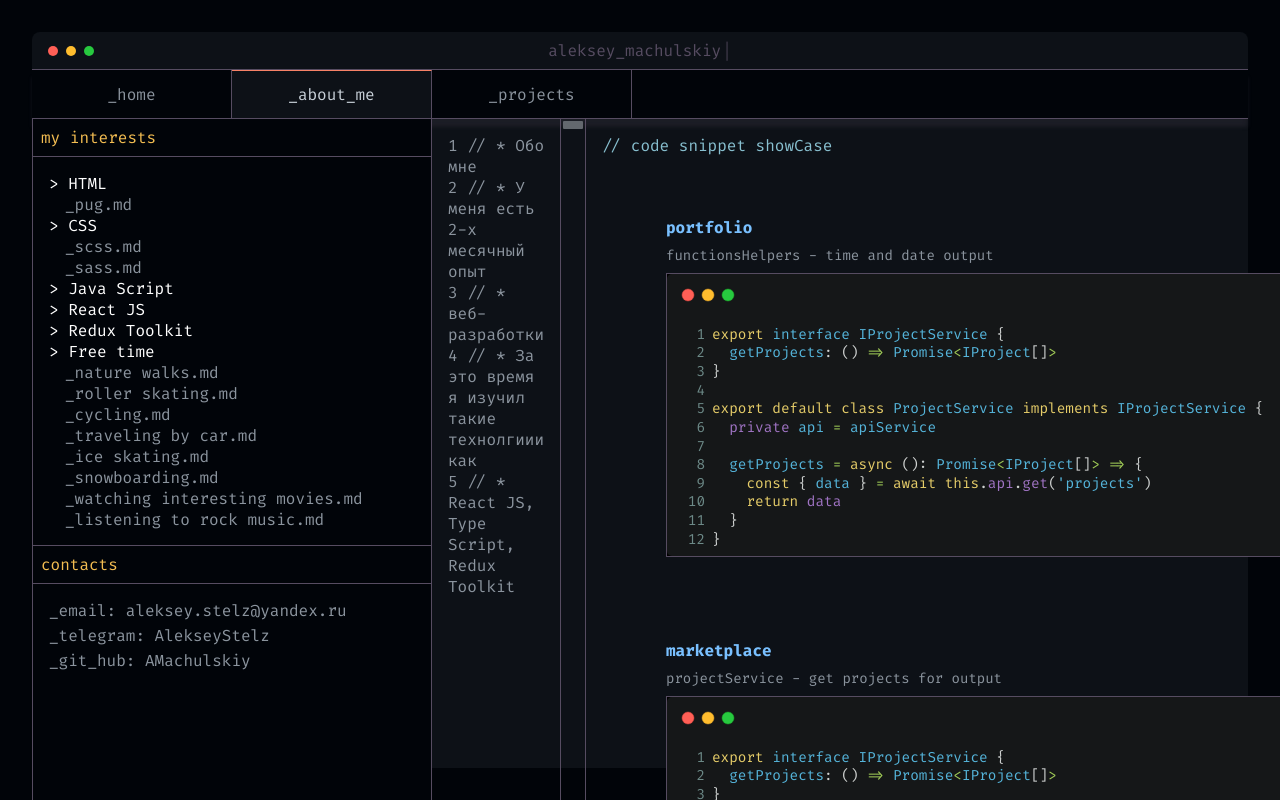
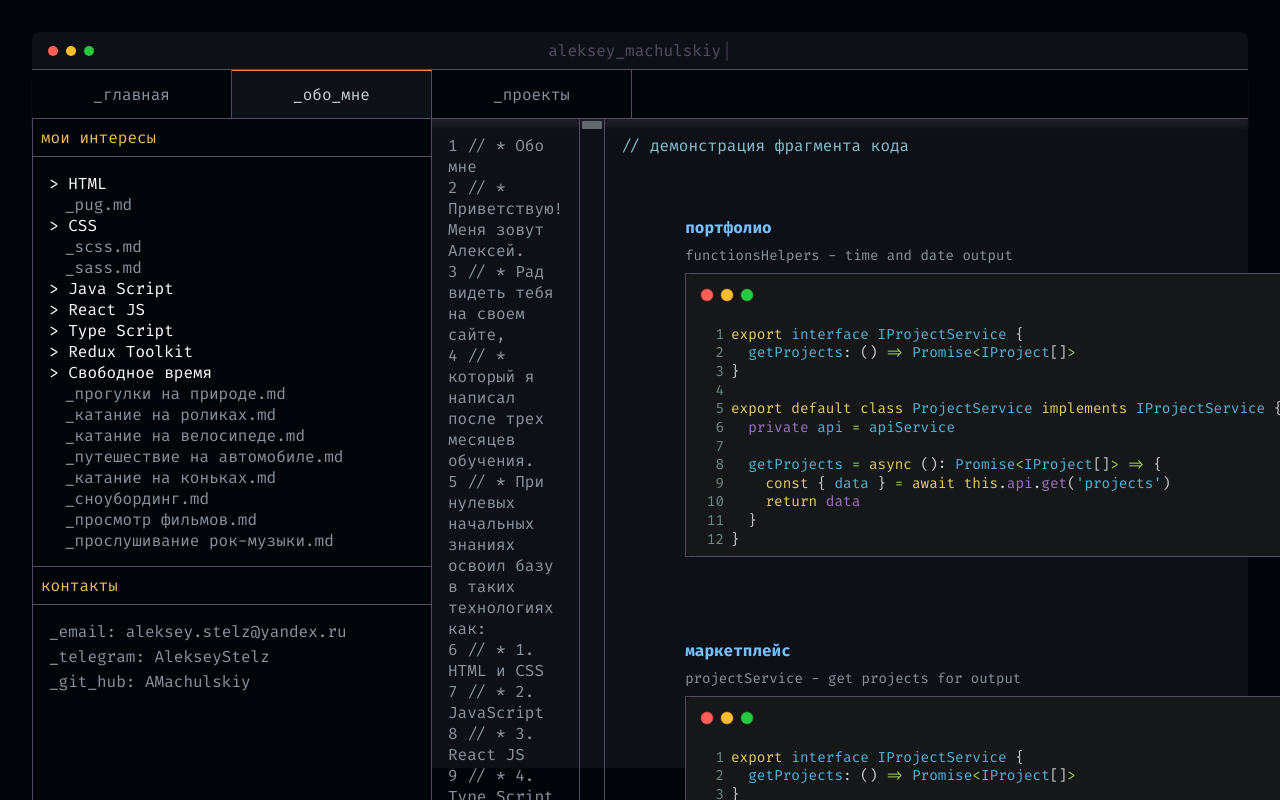
Before and after one commit to AMachulskiy/portfolio, a React app: page /aboutme in a window 1280 px wide. Shown: the top 800 px of the page. Built offline with nearby package versions, Linux system fonts and the light colour scheme; the HTML template or start-up script is replaced by a standard one.

Commit message:
Русификация

```diff
--- a/src/components/cards/snippetCodeCard/snippetCodeCard.tsx
+++ b/src/components/cards/snippetCodeCard/snippetCodeCard.tsx
@@ -30,7 +30,7 @@ const SnippetCodeCard: ReactFC<ISnippetCodeCardProps> = ({
           <span>{subtitle}</span>
         </div>
         <div className='code-snippet-actions' onClick={() => openHideDetails()}>
-          <i className='ic-setting' /> <span>details</span>
+          <i className='ic-setting' /> <span>подробнее</span>
         </div>
       </div>
       <div className='code-snippet-img'>
--- a/src/components/explorers/aboutMeExplorer/aboutMeExplorer.tsx
+++ b/src/components/explorers/aboutMeExplorer/aboutMeExplorer.tsx
@@ -50,11 +50,11 @@ const AboutMeExplorer: ReactFC = () => {
   return (
     <div className='aboutme-explorer'>
       <div className='aboutme-explorer__sidebar'>
-        <div className='aboutme-explorer__contacts-title'>my interests</div>
+        <div className='aboutme-explorer__contacts-title'>мои интересы</div>
         <div className='aboutme-explorer__interests'>
           {renderInterests(myInterests)}
         </div>
-        <div className='aboutme-explorer__contacts-title'>contacts</div>
+        <div className='aboutme-explorer__contacts-title'>контакты</div>
         <div className='aboutme-explorer__contacts'>
           {myContacts.map(({ link, title }) => (
             <a
@@ -73,10 +73,10 @@ const AboutMeExplorer: ReactFC = () => {
       <div className='aboutme-explorer__elem' />
       <div className='aboutme-explorer__code'>
         <div className='aboutme-explorer__code-title'>
-          // code snippet showCase
+          // демонстрация фрагмента кода
         </div>
         <SnippetCodeCard
-          title='portfolio'
+          title='портфолио'
           subtitle='functionsHelpers - time and date output'
           img='../../img/projects-service.svg'
           details='Функция для определения текущего времени и даты выделена в отдельный
@@ -84,7 +84,7 @@ const AboutMeExplorer: ReactFC = () => {
             возвращаемых параметра из функции.'
         />
         <SnippetCodeCard
-          title='marketplace'
+          title='маркетплейс'
           subtitle='projectService - get projects for output'
           img='../../img/projects-service.svg'
           details='Функция для определения текущего времени и даты выделена в отдельный
--- a/src/components/footer/footer.tsx
+++ b/src/components/footer/footer.tsx
@@ -20,7 +20,7 @@ const Footer: ReactFC = () => {
   return (
     <footer className='footer'>
       <div className='social'>
-        <div className='social__item'>find me in:</div>
+        <div className='social__item'>найди меня в:</div>
         {footerLinks.map(({ link, icon }) => (
           <a key={link} href={link} target='_blank' rel='noreferrer'>
             <i className={`social__item icons ${icon}`} />
--- a/src/data/aboutMe.ts
+++ b/src/data/aboutMe.ts
@@ -1,4 +1,4 @@
 const aboutMe =
-  'Обо мне / У меня есть 2-х месячный опыт / веб-разработки / За это время я изучил такие технолгиии как / React JS, Type Script, Redux Toolkit'
+  'Обо мне / Приветствую! Меня зовут Алексей. / Рад видеть тебя на своем сайте, / который я написал после трех месяцев обучения. / При нулевых начальных знаниях освоил базу в таких технологиях как: / 1. HTML и CSS / 2. JavaScript / 3. React JS / 4. Type Script / 5. Redux'
 
 export default aboutMe
--- a/src/data/myInterests.ts
+++ b/src/data/myInterests.ts
@@ -5,18 +5,19 @@ const myInterests: IMyInterests[] = [
   { title: 'CSS', items: ['_scss.md', '_sass.md'] },
   { title: 'Java Script' },
   { title: 'React JS' },
+  { title: 'Type Script' },
   { title: 'Redux Toolkit' },
   {
-    title: 'Free time',
+    title: 'Свободное время',
     items: [
-      '_nature walks.md',
-      '_roller skating.md',
-      '_cycling.md',
-      '_traveling by car.md',
-      '_ice skating.md',
-      '_snowboarding.md',
-      '_watching interesting movies.md',
-      '_listening to rock music.md',
+      '_прогулки на природе.md',
+      '_катание на роликах.md',
+      '_катание на велосипеде.md',
+      '_путешествие на автомобиле.md',
+      '_катание на коньках.md',
+      '_сноубординг.md',
+      '_просмотр фильмов.md',
+      '_прослушивание рок-музыки.md',
     ],
   },
 ]
--- a/src/data/navMenu.ts
+++ b/src/data/navMenu.ts
@@ -1,9 +1,9 @@
 import { INavMenu } from '@src/interfaces/INavMenu'
 
 const navMenu: INavMenu[] = [
-  { to: '/', title: '_home' },
-  { to: 'aboutme', title: '_about_me' },
-  { to: 'projects', title: '_projects' },
+  { to: '/', title: '_главная' },
+  { to: 'aboutme', title: '_обо_мне' },
+  { to: 'projects', title: '_проекты' },
 ]
 
 export default navMenu
--- a/src/pages/home/home.tsx
+++ b/src/pages/home/home.tsx
@@ -7,9 +7,9 @@ const Home: React.FC = () => {
   return (
     <section className='home'>
       <div className='home__about'>
-        <div className='home__greeting'>Hello! I am</div>
-        <div className='home__title'>Aleksey Machulskiy</div>
-        <div className='home__status'>Junior front-end developer</div>
+        <div className='home__greeting'>Привет! Меня зовут</div>
+        <div className='home__title'>Алексей Мачульский</div>
+        <div className='home__status'>Фронтенд-разработчик</div>
         <div className='home__code'>
           <div className='home__code-title'>
             portfolio{'>'} <span>npx</span> create-react-app portfolio
```
